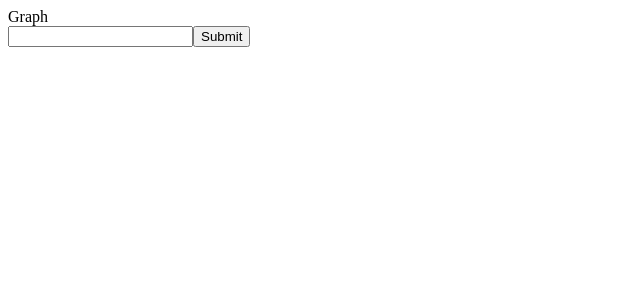
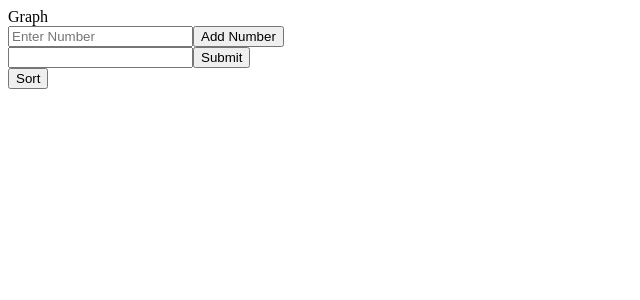
Before and after one commit to Bryanromerou/sorting-visualizer, a React (Create React App) app: page / in a window 1280 px wide. Shown: the top 300 px of the page, without its empty margins (0-640 px from the left). Built offline with nearby package versions, Linux system fonts and the light colour scheme; the HTML template or start-up script is replaced by a standard one.

Commit message:
starting to change graph to class based components

```diff
--- a/src/App.js
+++ b/src/App.js
@@ -1,10 +1,12 @@
 import './App.css';
 import Graph from './components/Graph';
+import GraphClassComponent from './components/GraphClassComponent';
 
 function App() {
   return (
     <div className="App">
       Graph
+      <GraphClassComponent/>
       <Graph/>
     </div>
   );
--- a/src/components/Graph.js
+++ b/src/components/Graph.js
@@ -23,6 +23,10 @@ const Graph = () => {
         });
         setRows(newRows);
     },[change])
+    // useEffect(() => {
+    //     // Update the document title using the browser API
+    //     console.log("what the fuck")
+    // });
 
     const submitHandler = (e) =>{
         //Prevents a rerender that would lose data info
@@ -42,7 +46,6 @@ const Graph = () => {
             console.log("That is not a number try again")
         }
         setInput("");
-        sorter();
     }
 
     const inputHandler = (e) =>{
@@ -50,10 +53,29 @@ const Graph = () => {
     }
 
     const sorter = async() =>{
-        for (let index = 0; index < 10; index++) {
-            await sleep(100);
-            console.log("Hello")
+        // await sleep(100);
+        let arr = arrOfNums;
+        var len = arr.length;
+        for (var i = len-1; i>=0; i--){
+            for(var j = 1; j<=i; j++){
+            await sleep(1000);
+            if(arr[j-1]>arr[j]){
+                var temp = arr[j-1];
+                arr[j-1] = arr[j];
+                arr[j] = temp;
+                console.log("yo")
+                console.log(arr);
+                console.log(arrOfNums);
+                changeArr(arr);
+                }
+            }
         }
+        console.log("Hello");
+    }
+
+    const changeArr = (arr) =>{
+        setArrOfNums(arr);
+        setChange(!change);
     }
 
     return (
@@ -65,6 +87,7 @@ const Graph = () => {
             <div className="all_rows">
                 {rows}
             </div>
+            <button onClick={sorter}>Sort</button>
         </div>
     );
 }
--- /dev/null
+++ b/src/components/GraphClassComponent.js
@@ -0,0 +1,58 @@
+import React, { Component } from 'react';
+import Row from './Row';
+
+
+function isNumber(n) { return /^-?[\d.]+(?:e-?\d+)?$/.test(n); }
+function sleep(ms) {
+    return new Promise(resolve => setTimeout(resolve, ms));
+}
+
+class GraphClassComponent extends Component {
+    constructor(props){
+        super(props);
+        this.state = {
+            inputVal: '',
+            arrOfNums:[],
+            rows:[],
+            largestNum:1
+        }
+    }
+
+    componentDidMount(){
+        console.log("mounted")
+    }
+
+    submitHandler = () =>{
+        this.setState((prevState)=>{
+            const tempArr = prevState.arrOfNums.slice();
+            const number = parseInt(this.state.inputVal)
+
+            tempArr.push(number);
+            const newRows = tempArr.map((elem,index)=>{
+                return <Row key = {index} number={elem} largestNum={this.largestNum}/>
+            });
+            let newLargest = 1;
+            if(number>prevState.largestNum){
+                newLargest = number;
+            }else{
+                newLargest = prevState.largestNum;
+            }
+            console.log(prevState.largestNum)
+            // console.log(this);
+            return {arrOfNums: tempArr, inputVal : "", rows: newRows, largestNum:newLargest}
+        })
+    }
+
+    render() {
+        return (
+            <div>
+                {this.state.inputVal}
+                <input type="text" placeholder="Enter Number" value={this.state.inputVal} onChange={(event)=> this.setState({ inputVal: event.target.value })}/>
+                <button onClick = {this.submitHandler}>Add Number</button>
+                {this.state.rows}
+            </div>
+        );
+    }
+}
+
+export default GraphClassComponent;
```
Also changed, not shown: 1 other file (tests, documents, lock files or other folders).
